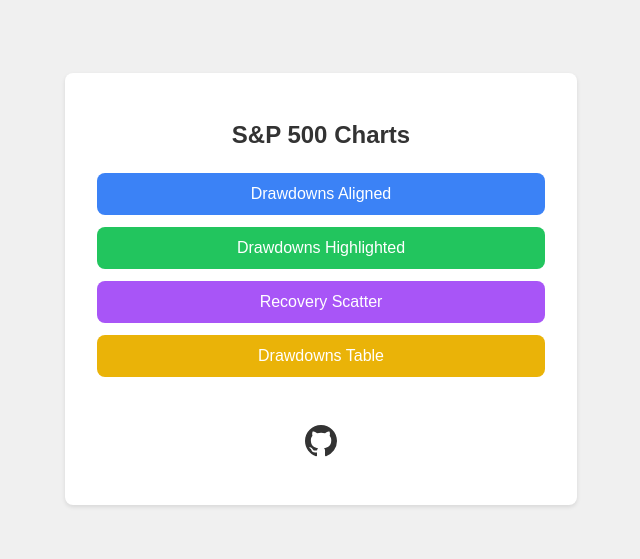
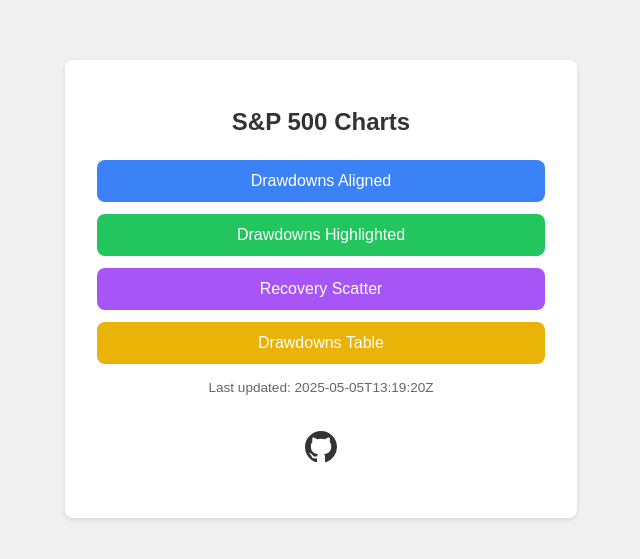
Before and after one commit to qqii/spx-info, a plain HTML site: page docs/index.html in a window 1280 px wide. Shown: the part 111-670 px from the top of the page, without its empty margins (319-959 px from the left). Drawn offline with Linux system fonts and the light colour scheme.

Commit message:
feat(index.html): add last-updated timestamp

```diff
--- a/docs/index.html
+++ b/docs/index.html
@@ -87,6 +87,12 @@
       .github-icon:hover svg {
         fill: #000;
       }
+      .last-updated {
+        font-size: 0.85rem;
+        color: #666;
+        margin-top: 16px;
+        margin-bottom: 8px;
+      }
 
       @media (max-width: 480px) {
         .container {
@@ -118,6 +124,8 @@
           <a href="drawdowns.html" class="drawdowns">Drawdowns Table</a>
         </li>
       </ul>
+      <p class="last-updated">
+        Last updated: 2025-05-05T13:19:20Z
         <a
           class="github-icon"
           href="https://github.com/qqii/spx-info"
@@ -137,6 +145,7 @@
             ></path>
           </svg>
         </a>
+      </p>
     </div>
   </body>
 </html>
```
Also changed, not shown: 1 other file. Lines whose indentation alone changed are shown as unchanged.
